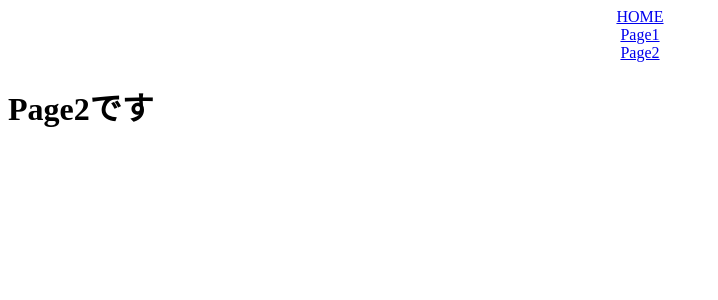
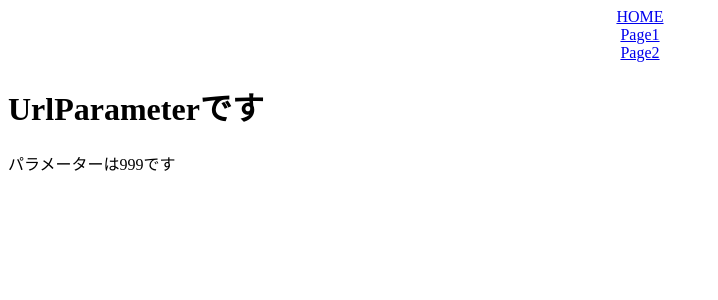
Before and after one commit to soar1219/react-router, a React (Create React App) app: page /page2/999 in a window 1280 px wide. Shown: the top 300 px of the page, without its empty margins (0-718 px from the left). Built offline with nearby package versions, Linux system fonts and the light colour scheme.

Commit message:
URLパラメータを使う

```diff
--- a/src/Page2.jsx
+++ b/src/Page2.jsx
@@ -1,7 +1,10 @@
+import { Link } from "react-router-dom/cjs/react-router-dom.min"
+
 export const Page2 = () => {
     return(
         <>
             <h1>Page2です</h1>
+            <Link to="/page2/999">URL Parameter</Link>
         </>
     )
 }
--- /dev/null
+++ b/src/UrlParameter.jsx
@@ -0,0 +1,11 @@
+import {useParams} from "react-router-dom"
+
+export const UrlParameter = () => {
+    const { id } = useParams(); /* 動的なパラメータを取得する */
+    return(
+        <>
+            <h1>UrlParameterです</h1>
+            <p>パラメーターは{id}です</p>
+        </>
+    )
+}
--- /dev/null
+++ b/src/router/Page2Routes.jsx
@@ -0,0 +1,15 @@
+import { Page2 } from "../Page2";
+import { UrlParameter } from "../UrlParameter";
+
+export const Page2Routes = [
+    {
+        path:"/",
+        exact: true,
+        children:<Page2 />
+    },
+    {
+        path:"/:id", /* :配下がURLパラメーターを扱うことを指定する */
+        exact: false,
+        children:<UrlParameter />
+    },
+]
--- a/src/router/Router.jsx
+++ b/src/router/Router.jsx
@@ -1,7 +1,7 @@
 import { Switch, Route } from "react-router-dom"
 import { Home } from "../Home"
-import { Page2 } from "../Page2"
 import { Page1Routes } from "./Page1Routes"
+import { Page2Routes } from "./Page2Routes"
 
 
 export const Router = () => {
@@ -23,9 +23,18 @@ export const Router = () => {
                    ))}
                 </Switch>
                 )} />
-                <Route path="/page2">
-                <Page2 />
-                </Route>
+                <Route path="/page2" render={({match: {url}}) => (
+                <Switch>
+                   {Page2Routes.map((route)=> (
+                    <Route
+                        key={route.path}
+                        exact={route.exact}
+                        path={`${url}${route.path}`}>
+                        {route.children}
+                    </Route>
+                   ))}
+                </Switch>
+                )} />
 
             </Switch>
         </>
```
